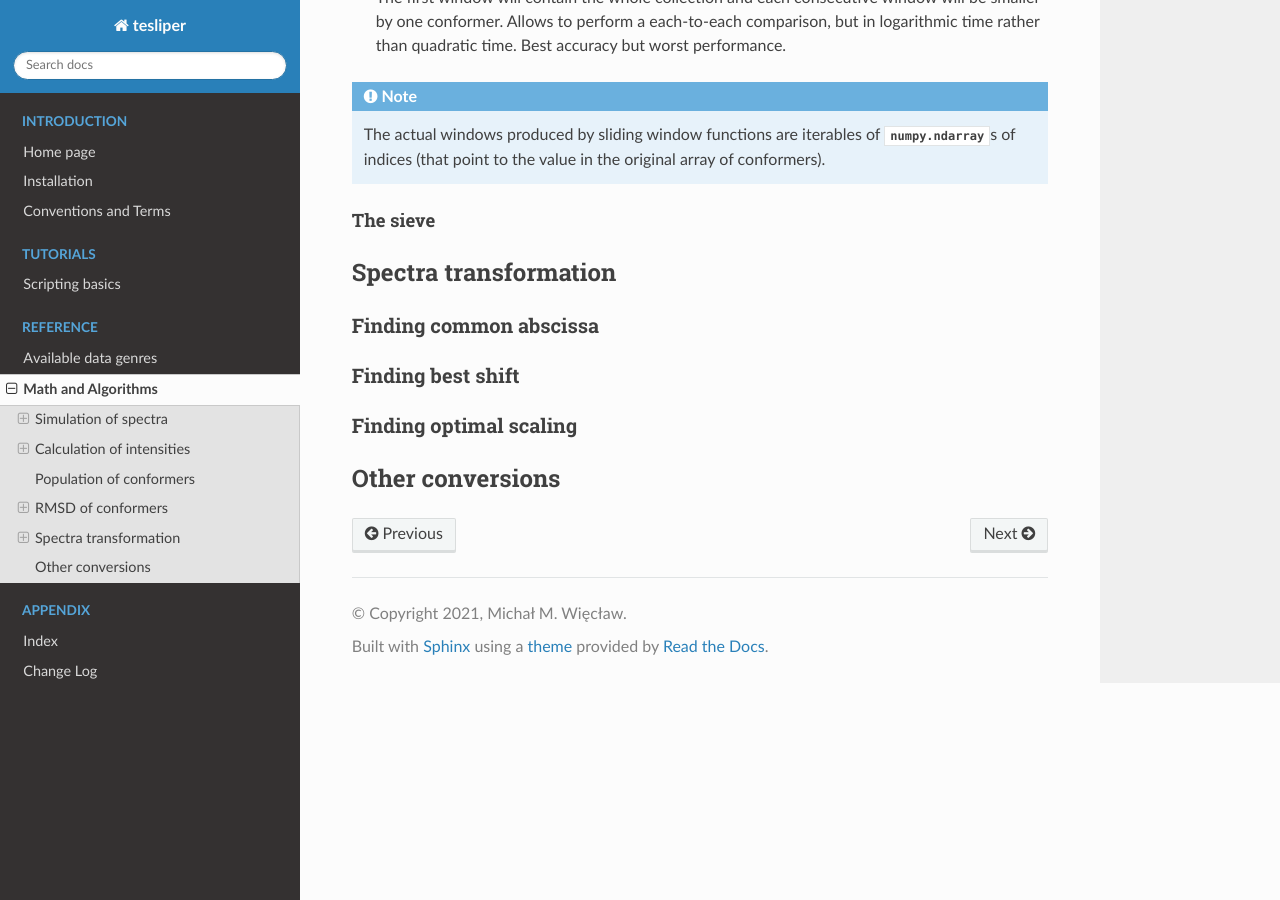
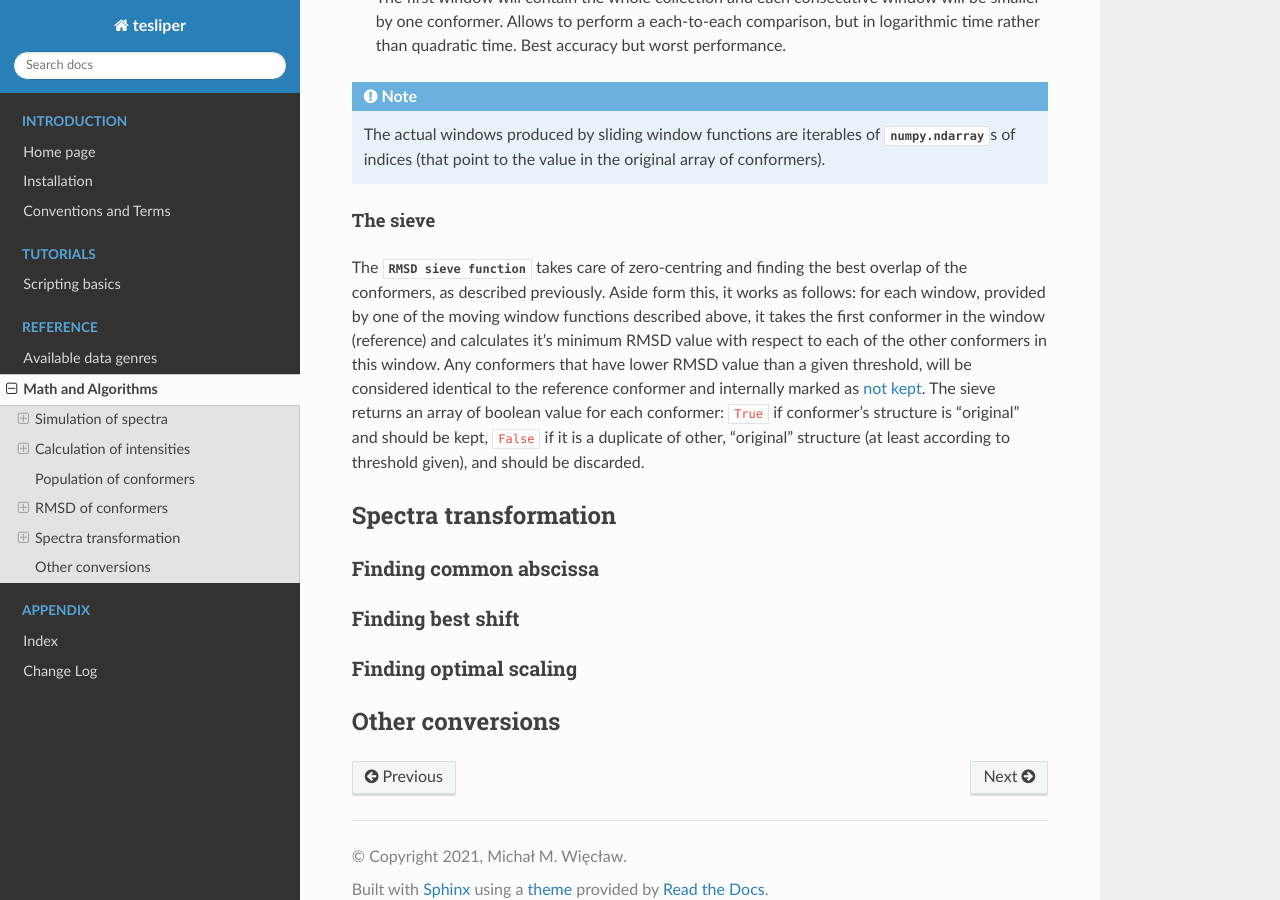
Before and after one commit to mishioo/tesliper, a Sphinx documentation site: the page built from docs/source/math.rst, in a window 1280 px wide and 900 px high, scrolled down 5430 px. Built offline with Sphinx 7.4.7 and the Read the Docs theme 2.0.0, drawn with Linux system fonts in a browser that asks for light colours; pages that are not in the unit, such as notebooks, are missing from menus.

Commit message:
Described the rmsd sieve.

```diff
--- a/docs/source/math.rst
+++ b/docs/source/math.rst
@@ -264,6 +264,16 @@ both the performance and the accuracy of the RMSD sieve, as described below.
 The sieve
 """""""""
 
+The :func:`RMSD sieve function <.geometry.rmsd_sieve>` takes care of zero-centring and
+finding the best overlap of the conformers, as described previously. Aside form this, it
+works as follows: for each window, provided by one of the moving window functions
+described above, it takes the first conformer in the window (reference) and calculates
+it's minimum RMSD value with respect to each of the other conformers in this window. Any
+conformers that have lower RMSD value than a given threshold, will be considered
+identical to the reference conformer and internally marked as :term:`not kept <kept>`.
+The sieve returns an array of boolean value for each conformer: ``True`` if conformer's
+structure is "original" and should be kept, ``False`` if it is a duplicate of other,
+"original" structure (at least according to threshold given), and should be discarded.
 
 Spectra transformation
 ----------------------
```
